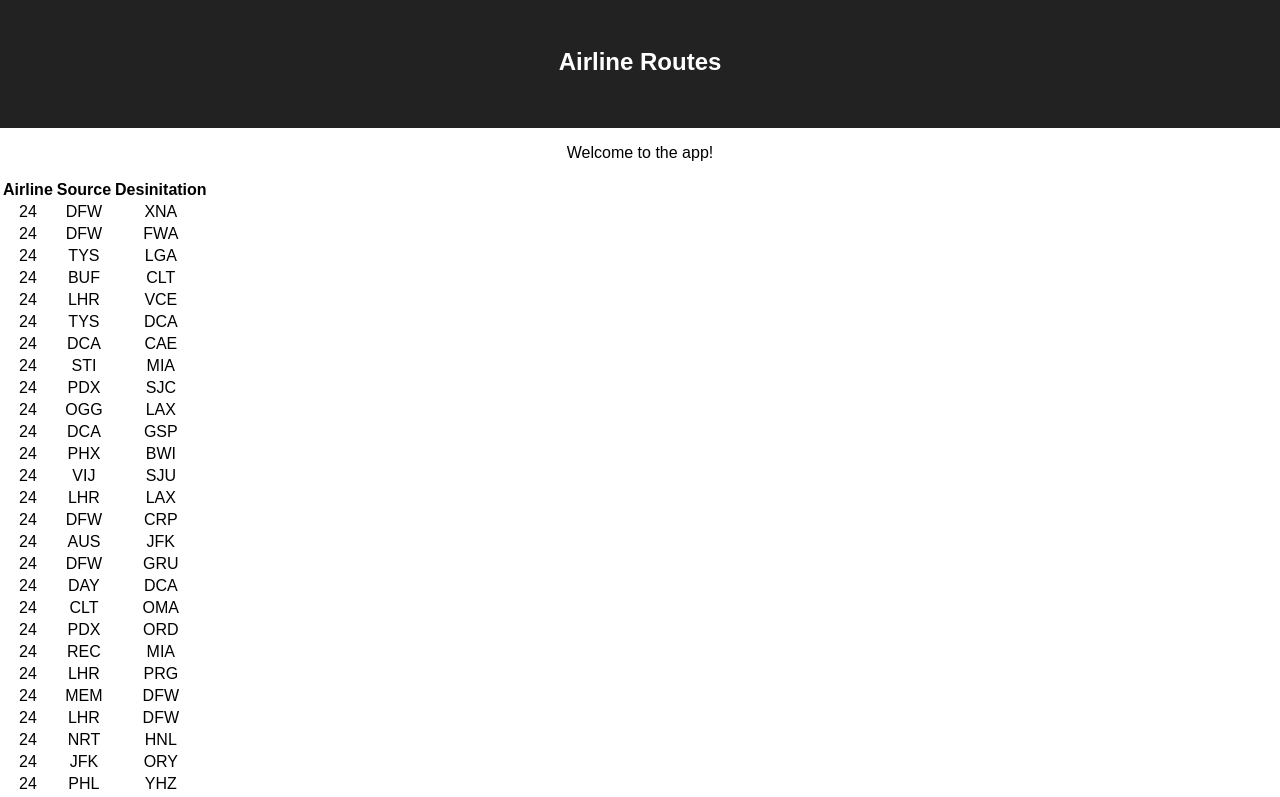
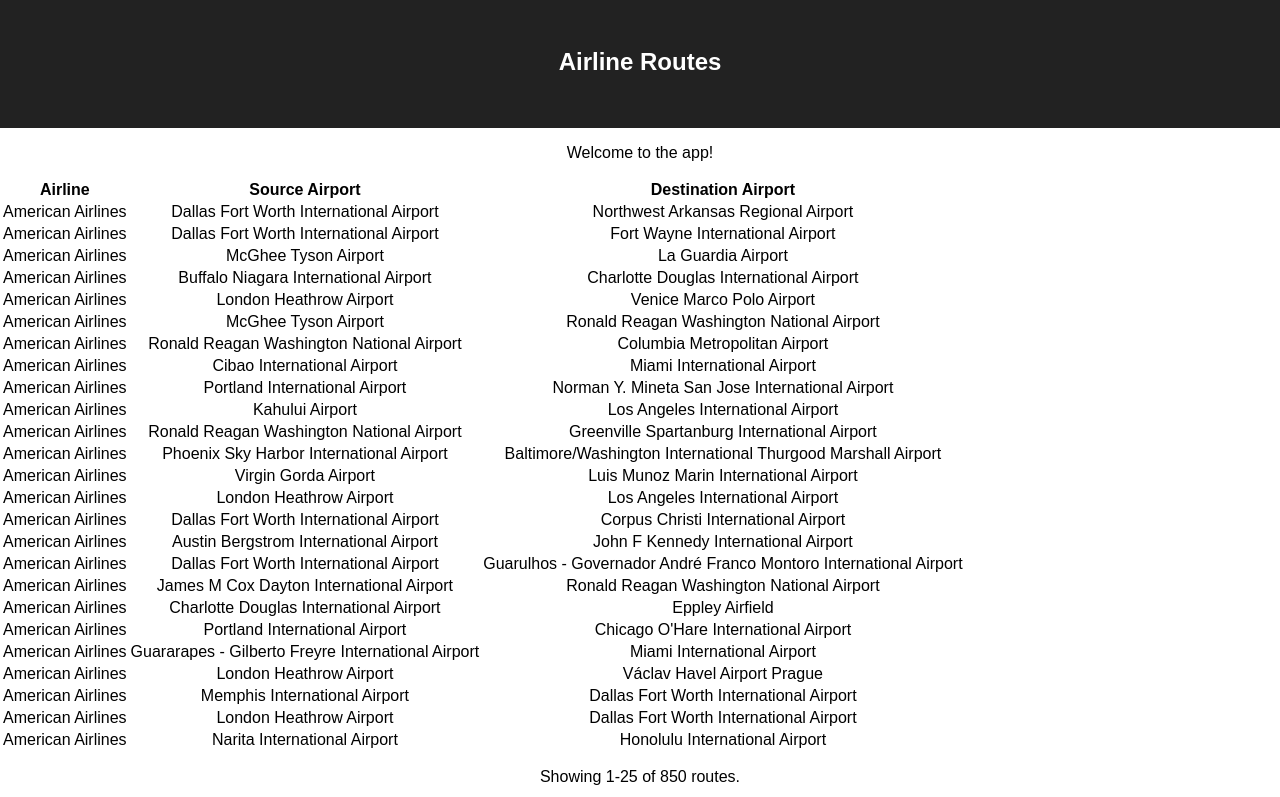
Before and after one commit to arncrn/airlines, a React (Create React App) app: page / in a window 1280 px wide. Shown: the top 797 px of the page. Built offline with nearby package versions, Linux system fonts and the light colour scheme.

Commit message:
created Table component, limited amount of routes shown

```diff
--- a/src/App.js
+++ b/src/App.js
@@ -1,12 +1,29 @@
 import React from 'react';
 import './App.css';
-import flightData from './data'
+import flightData, {getAirlineById, getAirportByCode} from './data';
+import Table from './components/Table';
 
-const keyGenerator = () => {
-  return Math.ceil(Math.random() * 100000000);
+
+
+const App = () => {
+
+
+  const formatValue = (property, value) => {
+    switch(property) {
+      case 'airline': return getAirlineById(value).name;
+      case 'src': return getAirportByCode(value).name;
+      case 'dest': return getAirportByCode(value).name;
+      default: return '';
+    }
   }
 
-const App = () => (
+  const columns = [
+    {name: 'Airline', property: 'airline'},
+    {name: 'Source Airport', property: 'src'},
+    {name: 'Destination Airport', property: 'dest'}
+  ];
+
+  return (
     <div className="app">
     <header className="header">
       <h1 className="title">Airline Routes</h1>
@@ -15,29 +32,16 @@
       <p>
         Welcome to the app!
       </p>
-    <table>
-      <thead>
-        <tr>
-        <th>Airline</th>
-        <th>Source</th>
-        <th>Desinitation</th>
-        </tr>
-      </thead>
-      <tbody>
-        {flightData.routes.map((route, idx) => {
-          return (
-            <tr key={keyGenerator()}>
-              <td>{route.airline}</td>
-              <td>{route.src}</td>
-              <td>{route.dest}</td>
-            </tr>
-          )
-        })}
-      </tbody>
-    </table>
+      <Table
+        className="routes-table"
+        columns={columns}
+        rows={flightData.routes}
+        format={formatValue}
+      />
     </section>
   </div>
   )
+}
 
 export default App;
 
--- /dev/null
+++ b/src/components/Table.js
@@ -0,0 +1,44 @@
+import React, {useState} from 'react';
+
+const Table = ({rows, columns, format}) => {
+  const [currentPage, setCurrentPage] = useState(0)
+  const [routesPerPage, setRoutesPerPage] = useState(25)
+
+  const keyGenerator = () => {
+    return Math.ceil(Math.random() * 100000000);
+  }
+
+  const generateRoute = (route) => {
+    let formattedRoute = columns.map(column => {
+      return <td key={keyGenerator()}>{format(column.property, route[column.property])}</td>
+    });
+
+    return formattedRoute;
+  }
+
+  return (
+    <div>
+      <table>
+        <thead>
+          <tr>
+          {columns.map(column => {
+            return <th key={keyGenerator()}>{column.name}</th>
+          })}
+          </tr>
+        </thead>
+        <tbody>
+          {rows.slice(currentPage, routesPerPage).map(route => {
+            return (
+              <tr key={keyGenerator()}>
+                {generateRoute(route)}
+              </tr>
+            )
+          })}
+        </tbody>
+      </table>
+      <p>{`Showing ${currentPage + 1}-${(currentPage + 1) * routesPerPage} of ${rows.length} routes.`}</p>
+    </div>
+  )
+}
+
+export default Table;
--- a/src/data.js
+++ b/src/data.js
@@ -1395,4 +1395,12 @@
 
 ];
 
+export const getAirlineById = (id) => {
+  return airlines.find(airline => airline.id === id)
+}
+
+export const getAirportByCode = (code) => {
+  return airports.find(airport => airport.code === code)
+}
+
 export default {routes, airlines, airports};
```
Lines whose indentation alone changed are shown as unchanged.
